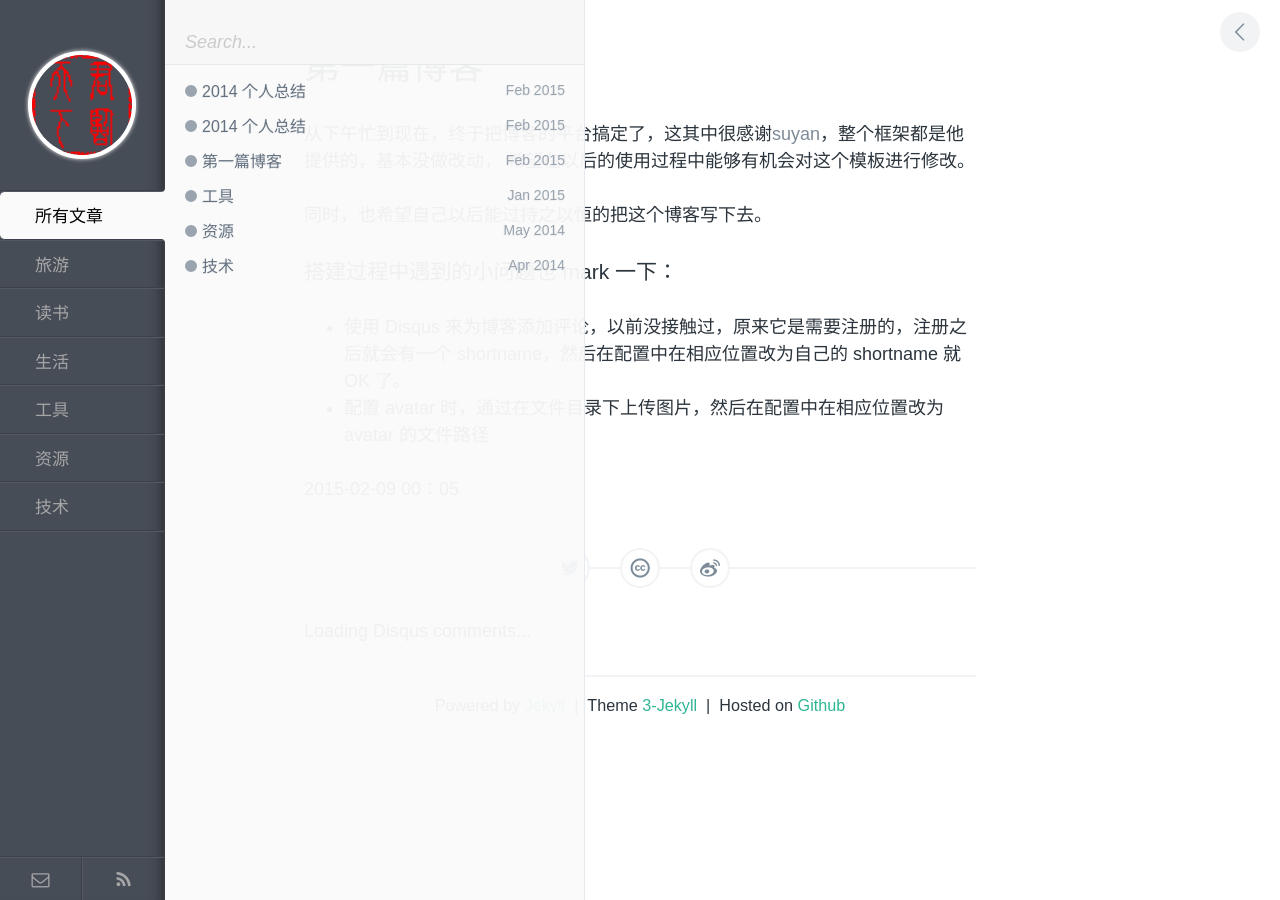
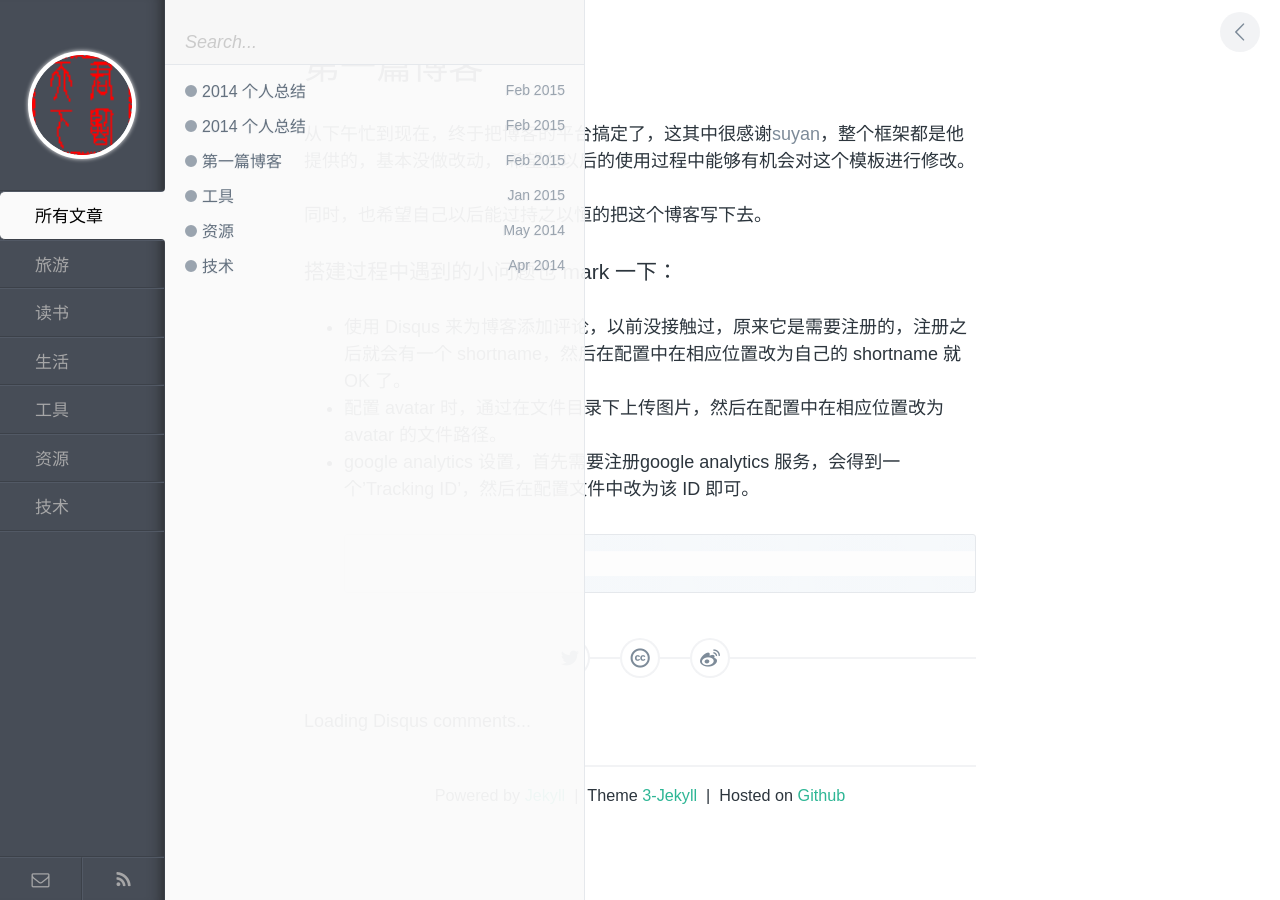
Before and after one commit to kingstal/kingstal.github.io, a Jekyll site: the page built from _posts/2015-02-08-life-first-blog.md, in a window 1280 px wide. Built offline with Jekyll 4.4.1, drawn with Linux system fonts in a browser that asks for light colours; comment, search, counter and statistics services are not loaded.

Commit message:
Update 2015-02-08-life-first-blog.md

```diff
--- a/_posts/2015-02-08-life-first-blog.md
+++ b/_posts/2015-02-08-life-first-blog.md
@@ -16,6 +16,9 @@ description:
 
 - 使用 Disqus 来为博客添加评论，以前没接触过，原来它是需要注册的，注册之后就会有一个 shortname，然后在配置中在相应位置改为自己的 shortname 就 OK 了。
 
-- 配置 avatar 时，通过在文件目录下上传图片，然后在配置中在相应位置改为 avatar 的文件路径
+- 配置 avatar 时，通过在文件目录下上传图片，然后在配置中在相应位置改为 avatar 的文件路径。
 
-2015-02-09 00：05
+- google analytics 设置，首先需要注册google analytics 服务，会得到一个'Tracking ID'，然后在配置文件中改为该 ID 即可。
+
+
+                                                                                                            2015-02-09 00：05
```
